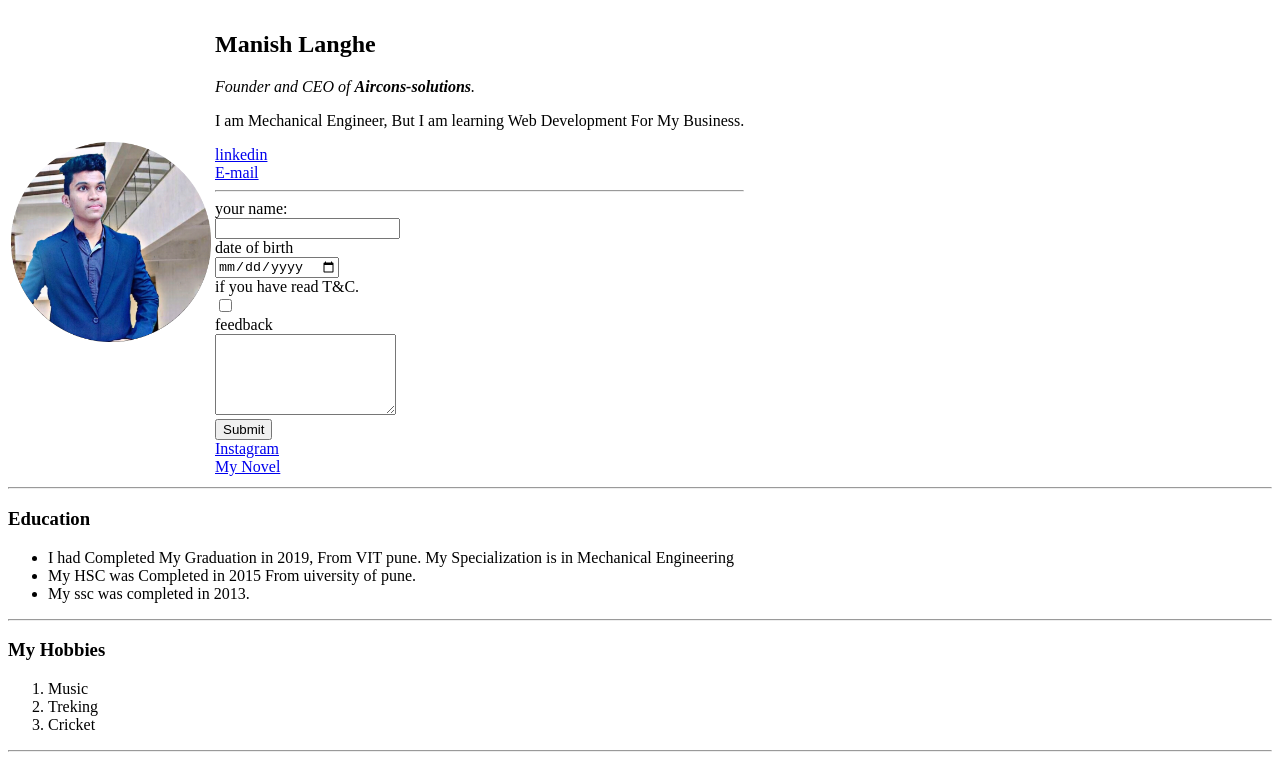
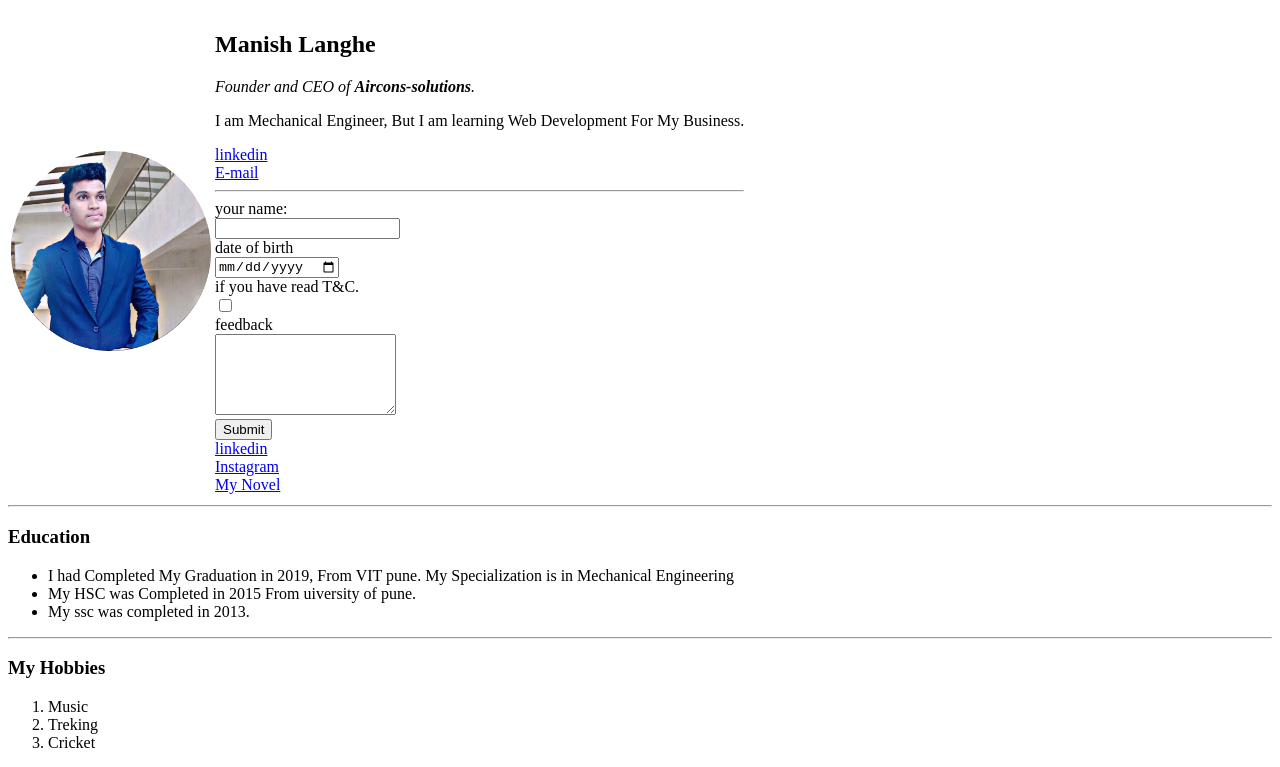
Before and after one commit to 2manishlanghe/cv, a plain HTML site: page index.html in a window 1280 px wide. Shown: the top 767 px of the page. Drawn offline with Linux system fonts and the light colour scheme.

Commit message:
update index.html

```diff
--- a/index.html
+++ b/index.html
@@ -38,6 +38,8 @@
 
   </body>
 </html>
+
+       <a href="https://in.linkedin.com/in/manish-langhe-73919b126">linkedin</a><br>
        <a href="https://www.instagram.com/manish__langhe/">Instagram</a> <br>
        <a href="http://ijsrd.com/Article.php?manuscript=IJSRDV7I30330">My Novel</a></td>
      </tr>
```
